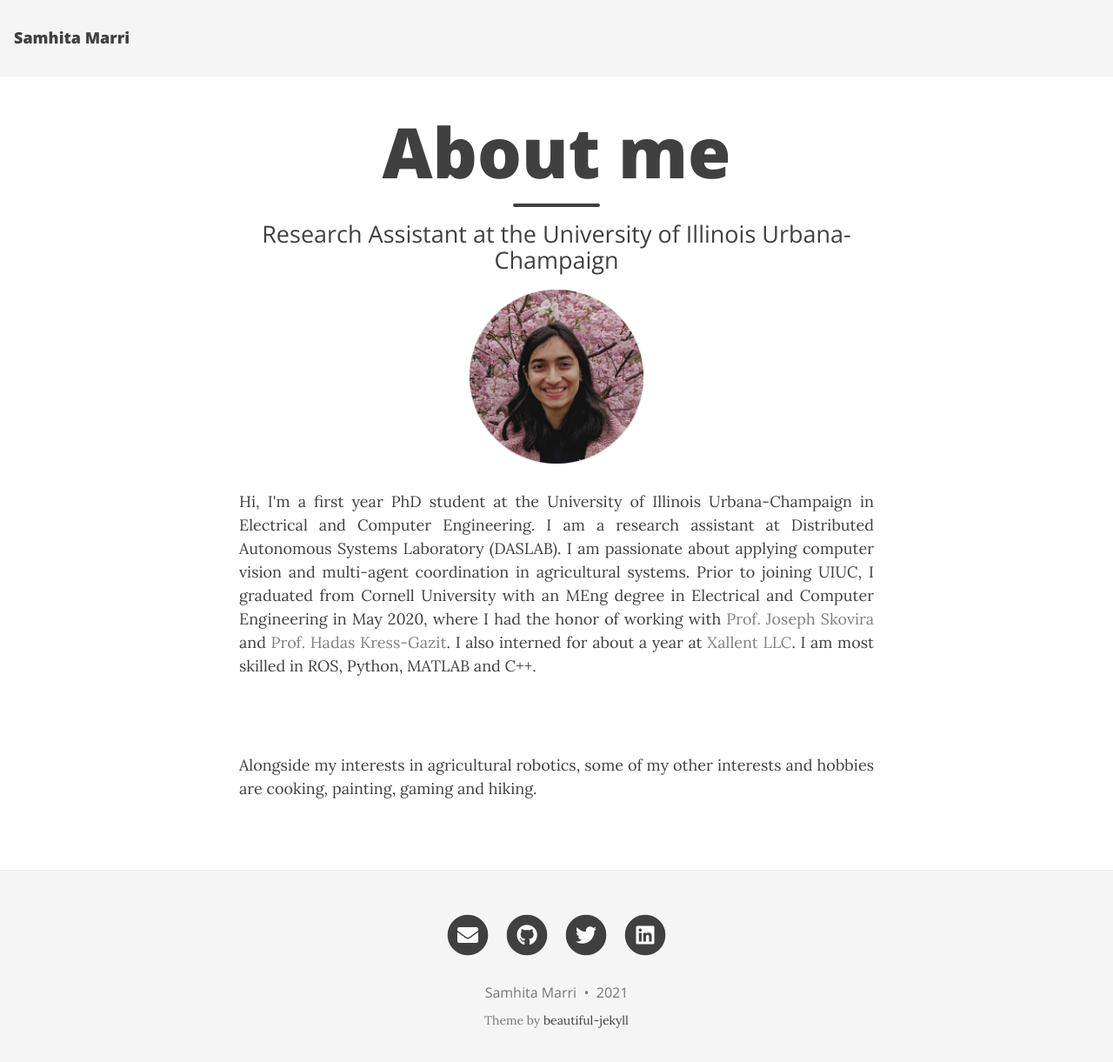
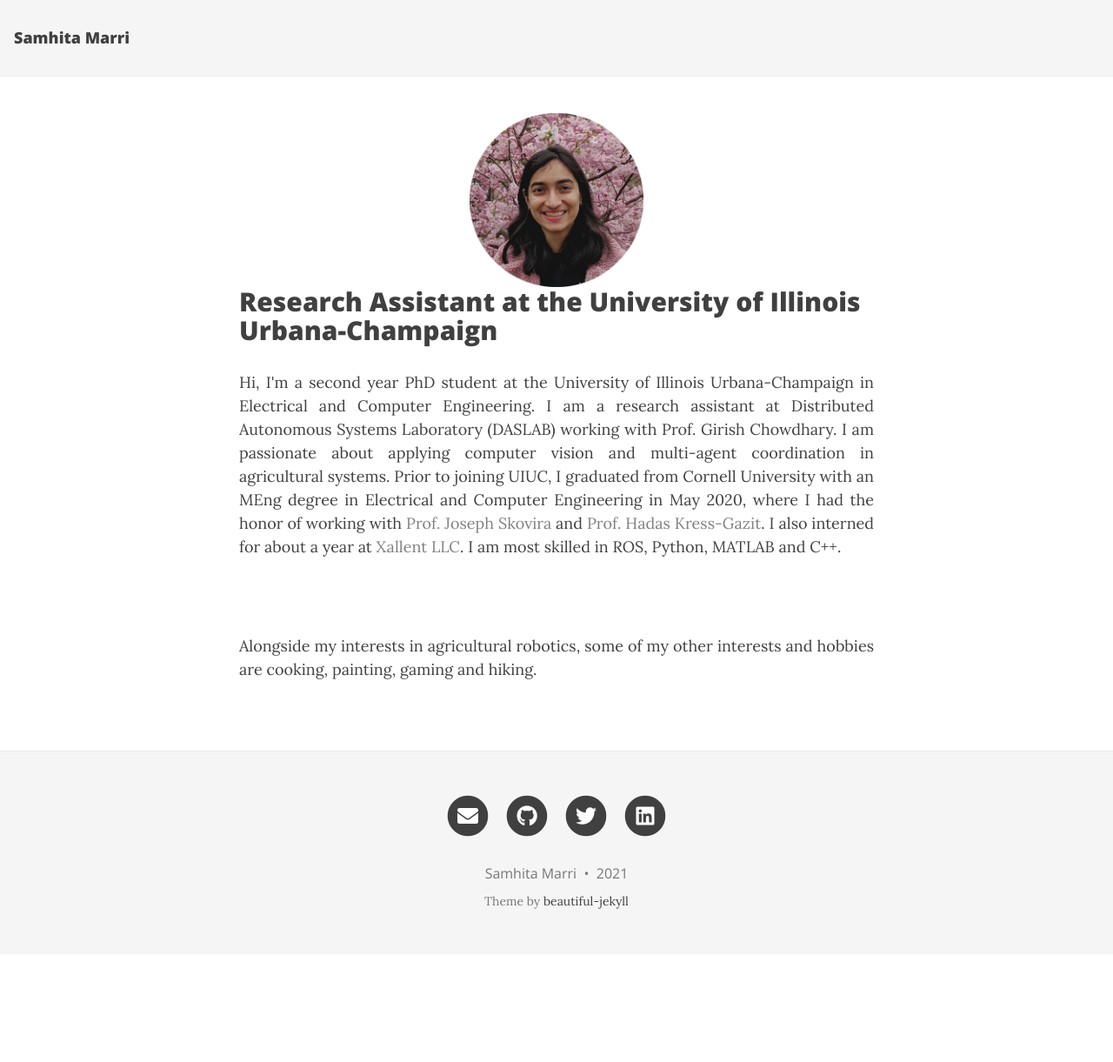
Before and after one commit to samhita-m/samhita-m.github.io, a Jekyll site: the page built from index.html, in a window 1280 px wide and 1234 px high. Shown: the top 1221 px of the window at 87% size. Built offline with Jekyll 4.4.1, drawn with Linux system fonts in a browser that asks for light colours; nearby versions of some CDN libraries; the list of posts is cut into pages by our own code.

Commit message:
About Me Update

```diff
--- a/index.html
+++ b/index.html
@@ -1,14 +1,14 @@
 ---
 layout: page
-title: About me
-subtitle: Research Assistant at the University of Illinois Urbana-Champaign
-use-site-title: true
+use-site-title: False
 ---
 
 <center><img src="image.png" height="200" width="200"></center>
 
+<h2>Research Assistant at the University of Illinois Urbana-Champaign  </h2>
+
 <p align = "justify">
-Hi, I'm a first year PhD student at the University of Illinois Urbana-Champaign in Electrical and Computer Engineering. I am a research assistant at Distributed Autonomous Systems Laboratory (DASLAB). I am passionate about applying computer vision and multi-agent coordination in agricultural systems. Prior to joining UIUC, I graduated from Cornell University with an MEng degree in Electrical and Computer Engineering in May 2020, where I had the honor of working with <a href="https://skovira.ece.cornell.edu/">Prof. Joseph Skovira</a> and <a href="https://www.verifiablerobotics.com/">Prof. Hadas Kress-Gazit</a>. I also interned for about a year at <a href="https://xallent.com/">Xallent LLC</a>. I am most skilled in ROS, Python, MATLAB and C++.
+Hi, I'm a second year PhD student at the University of Illinois Urbana-Champaign in Electrical and Computer Engineering. I am a research assistant at Distributed Autonomous Systems Laboratory (DASLAB) working with Prof. Girish Chowdhary. I am passionate about applying computer vision and multi-agent coordination in agricultural systems. Prior to joining UIUC, I graduated from Cornell University with an MEng degree in Electrical and Computer Engineering in May 2020, where I had the honor of working with <a href="https://skovira.ece.cornell.edu/">Prof. Joseph Skovira</a> and <a href="https://www.verifiablerobotics.com/">Prof. Hadas Kress-Gazit</a>. I also interned for about a year at <a href="https://xallent.com/">Xallent LLC</a>. I am most skilled in ROS, Python, MATLAB and C++.
 </p>
 <br />
 <p align = "justify">
```
